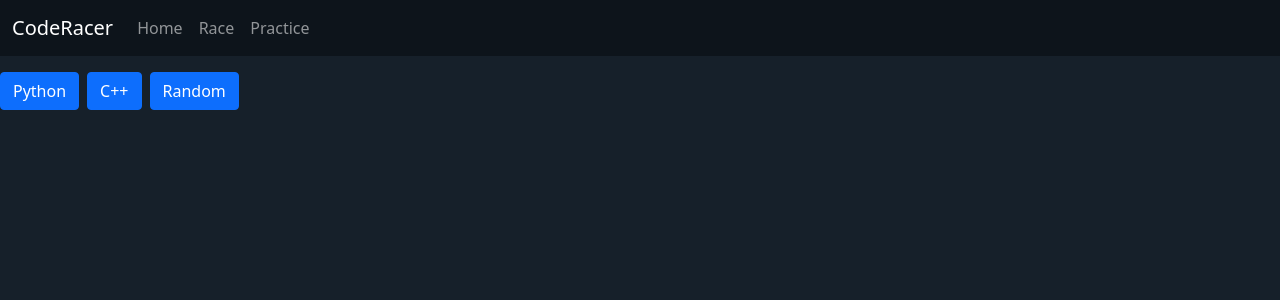
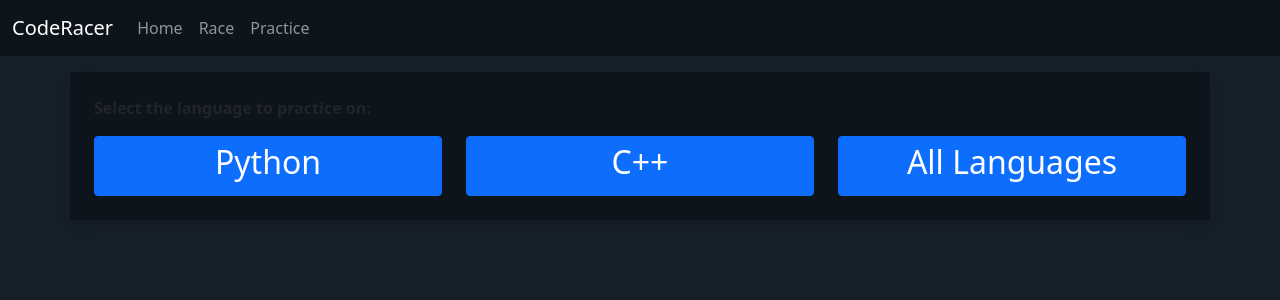
Before and after one commit to Graphcalibur/kfc-orbital-2021, a React (Create React App) app in the folder client/: page /lang in a window 1280 px wide. Shown: the top 300 px of the page. Built offline with nearby package versions, Linux system fonts and the light colour scheme.

Commit message:
Revamped language selection page

```diff
--- a/client/src/pages/ChooseLanguage/ChooseLanguage.jsx
+++ b/client/src/pages/ChooseLanguage/ChooseLanguage.jsx
@@ -2,9 +2,14 @@ import React from "react";
 import CodeLinkBtn from "./components/CodeLinkBtn.jsx";
 
 const ChooseLanguage = () => {
-    const langs = ["Python", "C++", "Random"];
-    return <div>
-        {langs.map((lang) => <CodeLinkBtn language={lang} key={lang}/>)}
+    const langs = ["Python", "C++", "All Languages"];
+    return <div className="shadow p-4 container-sm mt-3 box">
+        <b>
+            Select the language to practice on:
+        </b>
+        <div className="row mt-3 justify-content-evenly">
+            {langs.map((lang) => <CodeLinkBtn language={lang} key={lang}/>)}
+        </div>
     </div>
 }
 
--- a/client/src/pages/ChooseLanguage/components/CodeLinkBtn.jsx
+++ b/client/src/pages/ChooseLanguage/components/CodeLinkBtn.jsx
@@ -4,11 +4,13 @@ import { useHistory } from "react-router-dom";
 const CodeLinkBtn = (props) => {
     const history = useHistory();
     const lang = props.language;
-    const link = lang === "Random" ? "" : lang;
+    const link = lang === "All Languages" ? "" : lang;
 
-    return <button className="btn me-2 btn-primary" onClick={() => history.push(`/solotyping/${link}`)}>
-        {lang}
-    </button>
+    return <div className="d-grid col-4">
+        <button className="btn btn-primary" onClick={() => history.push(`/solotyping/${link}`)}>
+            <h2>{lang}</h2>
+        </button>
+    </div>
 }
 
 export default CodeLinkBtn;
--- a/client/src/pages/SoloTyping/SoloTyping.jsx
+++ b/client/src/pages/SoloTyping/SoloTyping.jsx
@@ -157,7 +157,7 @@ class SoloTyping extends Component {
 
       return (
         <div
-          className="shadow p-3 container-xl gap-3 mt-3 box"
+          className="shadow p-3 container-sm gap-3 mt-3 box"
         >
           <Header
             language={this.state.language}
```
